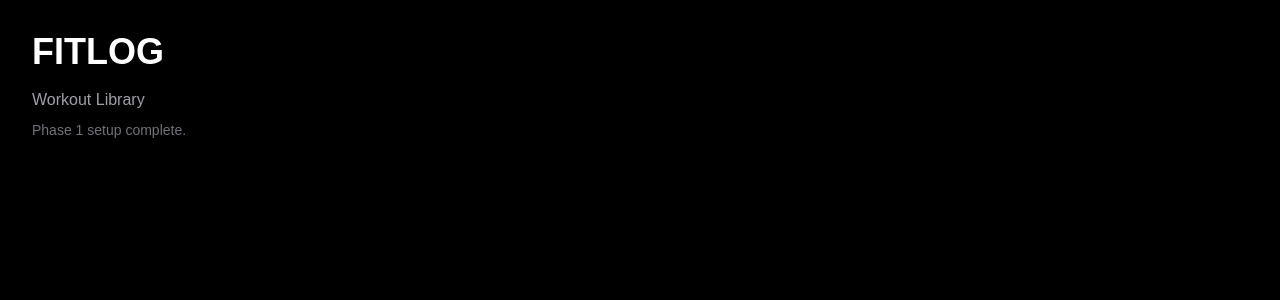
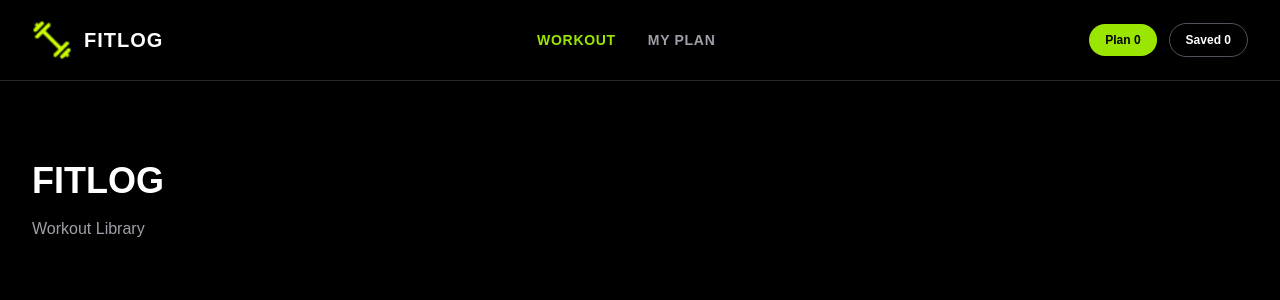
Before and after one commit to farhad-alom/assignment-6-fit-log-app, a Next.js app: page / in a window 1280 px wide. Shown: the top 300 px of the page. Built offline with nearby package versions, Linux system fonts and the light colour scheme.

Commit message:
added navbar component

```diff
--- a/src/app/page.tsx
+++ b/src/app/page.tsx
@@ -1,7 +1,12 @@
-export default function Home() {
+import React from 'react';
+import Navbar from '@/components/Navbar';
+
+const Home = () => {
   return (
-    <main className="min-h-screen bg-black p-8 text-white">
-      <div className="mx-auto max-w-7xl">
+    <main className="min-h-screen bg-black text-white">
+      <Navbar />
+
+      <section className="mx-auto max-w-7xl px-4 py-20 sm:px-6 lg:px-8">
         <h1 className="text-4xl font-bold">
           FITLOG
         </h1>
@@ -9,11 +14,9 @@
         <p className="mt-4 text-zinc-400">
           Workout Library
         </p>
-
-        <p className="mt-2 text-sm text-zinc-500">
-          Phase 1 setup complete.
-        </p>
-      </div>
+      </section>
     </main>
   );
 };
+
+export default Home;
--- /dev/null
+++ b/src/components/Navbar.tsx
@@ -0,0 +1,66 @@
+import React from 'react';
+import Link from 'next/link';
+import Image from 'next/image';
+
+const Navbar = () => {
+    return (
+        <nav className="border-b border-zinc-800 bg-black">
+            <div className="mx-auto flex min-h-20 max-w-7xl items-center justify-between px-4 sm:px-6 lg:px-8">
+
+                {/* Logo */}
+                <Link href="/" className="flex items-center gap-3">
+                    <Image
+                        src="/logo.png"
+                        alt="FitLog Logo"
+                        width="500"
+                        height="300"
+                        className="h-10 w-10 object-contain"
+                    />
+
+                    <span className="text-xl font-bold tracking-wider text-white">
+                        FITLOG
+                    </span>
+                </Link>
+
+                {/* Navigation */}
+                <div className="hidden items-center gap-8 md:flex">
+                    <Link
+                        href="/"
+                        className="text-sm font-semibold uppercase tracking-wider text-lime-400 transition hover:text-white"
+                    >
+                        Workout
+                    </Link>
+
+                    <Link
+                        href="/my-plan"
+                        className="text-sm font-semibold uppercase tracking-wider text-zinc-400 transition hover:text-white"
+                    >
+                        My Plan
+                    </Link>
+                </div>
+
+                {/* Counters */}
+                <div className="flex items-center gap-2 sm:gap-3">
+
+                    <Link
+                        href="/my-plan"
+                        className="rounded-full bg-lime-400 px-3 py-2 text-xs font-bold text-black sm:px-4"
+                    >
+                        Plan <span>0</span>
+                    </Link>
+
+                    <Link
+                        href="/my-plan"
+                        className="rounded-full border border-zinc-600 px-3 py-2 text-xs font-bold text-white sm:px-4"
+                    >
+                        Saved <span>0</span>
+                    </Link>
+
+                </div>
+
+            </div>
+        </nav>
+    );
+};
+
+export default Navbar;
```
